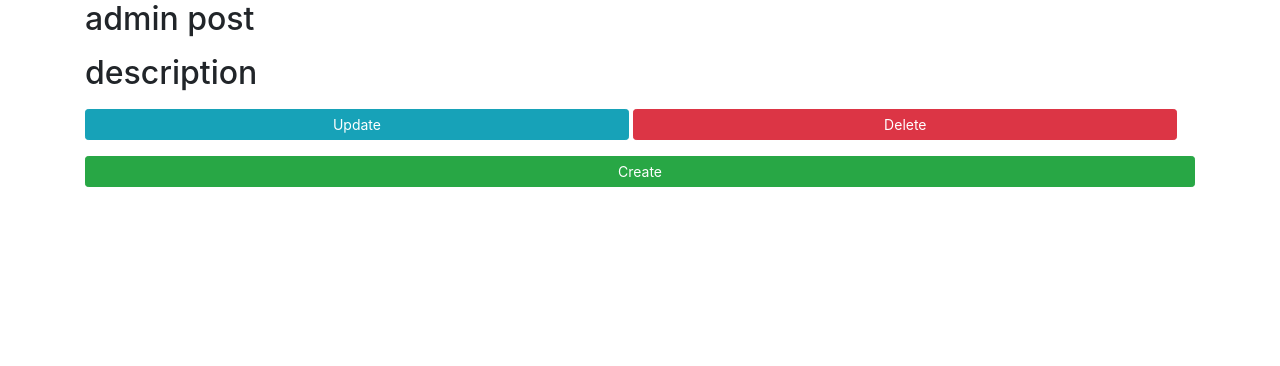
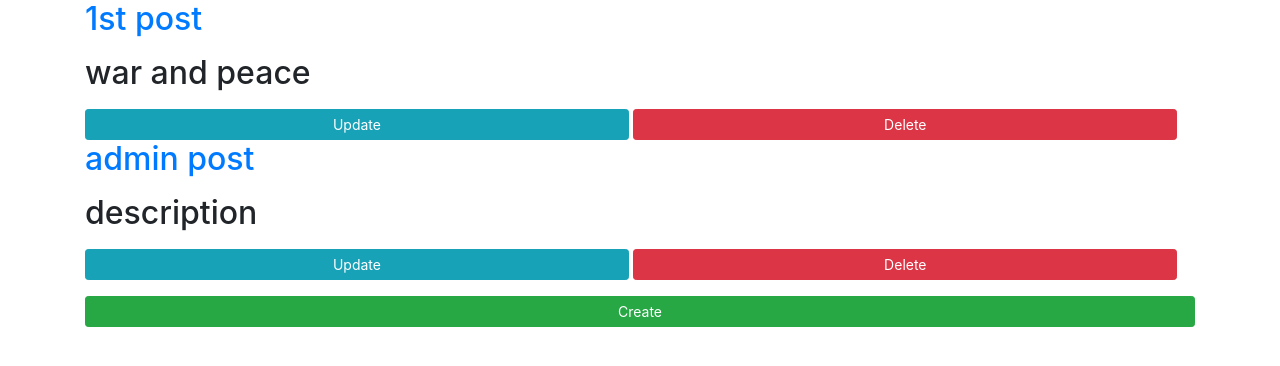
Before and after one commit to SaraFarron/Blog, a Django app: page /blog/ in a window 1280 px wide. Shown: the part 76-442 px from the top of the page. Run offline with Django 3.2, Linux system fonts and the light colour scheme; a user stored in the database is signed in; data comes from the database, SQL or seed files in the repository; both versions use the stored data as it was after the commit; grey boxes labelled with a size stand in for pictures from a placeholder-image service; some libraries are stand-ins or nearby versions.

Commit message:
added post and profile pages

```diff
--- /dev/null
+++ b/-- SQLite.sql
@@ -0,0 +1,2 @@
+-- SQLite
+select * from BlogApp_post
--- a/BlogApp/models.py
+++ b/BlogApp/models.py
@@ -9,6 +9,7 @@ class Guest(models.Model):
     email = models.EmailField()  # can't change
     phone = models.IntegerField()
     profile_picture = models.ImageField(null=True)
+    skype = models.CharField(max_length=50, null=True)
 
     def __str__(self):
         return self.name
--- a/BlogApp/urls.py
+++ b/BlogApp/urls.py
@@ -5,6 +5,7 @@ from . import views
 app_name = 'Blog'
 urlpatterns = [
     path('', views.index, name='home'),
+    path('post/<str:pk>', views.post_page, name='post'),
 
     path('create/', views.create_post, name='create'),
     path('update/<str:pk>', views.update_post, name='update'),
@@ -13,4 +14,5 @@ urlpatterns = [
     path('login', views.login_page, name='login'),
     path('logout', views.logout_user, name='logout'),
     path('register', views.register_page, name='register'),
+    path('user/<str:pk>', views.profile, name='profile'),
 ]
--- a/BlogApp/views.py
+++ b/BlogApp/views.py
@@ -12,13 +12,21 @@ from .forms import *
 
 def index(request):
     try:
-        posts = Post.objects.filter(user=request.user)
+        posts = Post.objects.all()
     except TypeError:
         template = loader.get_template('Blog/unauthenticated.html')
         return HttpResponse(template.render())
 
     context = {'posts': posts}
     return render(request, 'index.html', context)
+
+@login_required(login_url='login')
+def post_page(request, pk):
+
+    post = Post.objects.filter(id=pk)
+
+    context = {'post': post}
+    return render(request, 'Blog/post.html', context)
 
 
 @login_required(login_url='login')
@@ -104,6 +112,15 @@ def logout_user(request):
     logout(request)
     return redirect('Blog:login')
 
+
+def profile(request, pk):
+
+    user = Guest.objects.filter(id=pk)
+    posts = Post.objects.filter(user=request.user)
+
+    context = {'posts': posts, 'user':user}
+    return render(request, 'Blog/profile.html', context)
+
 # TODO create a post page with dynamic url
 # TODO post name is also a link to post page
 # TODO user profile page, that includes:
--- a/templates/index.html
+++ b/templates/index.html
@@ -5,7 +5,7 @@
 
     {% for post in posts %}
     <div class="label">
-    <h2>{{ post.name }}
+    <h2><a href="{% url 'Blog:post' post.id %}">{{ post.name }}</a>
     <p></p>
         <span>{{ post.description }}</span>
     </h2>
```
Also changed, not shown: templates/Blog/post.html (added, +8 -0 lines), templates/Blog/profile.html (added, +11 -0 lines), db.sqlite3, 1 other file.
